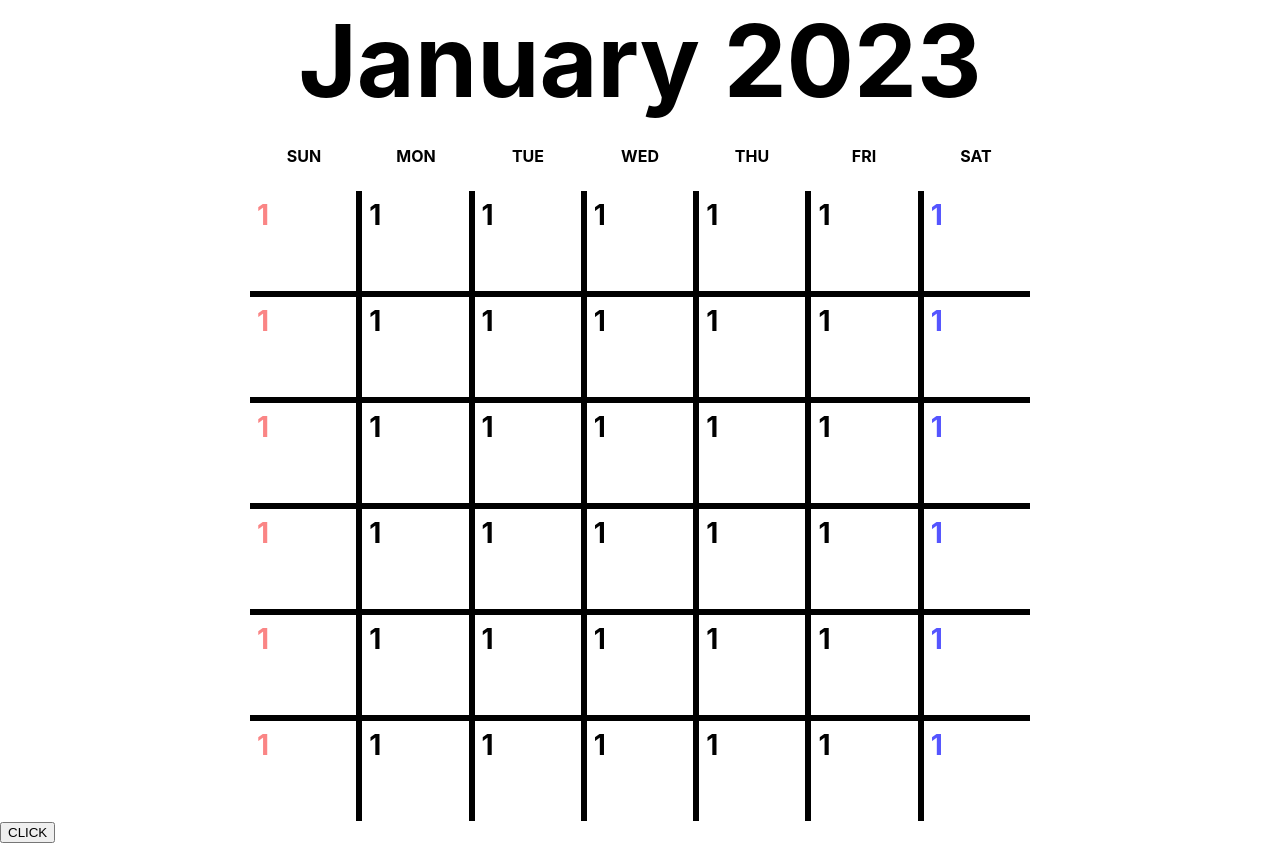
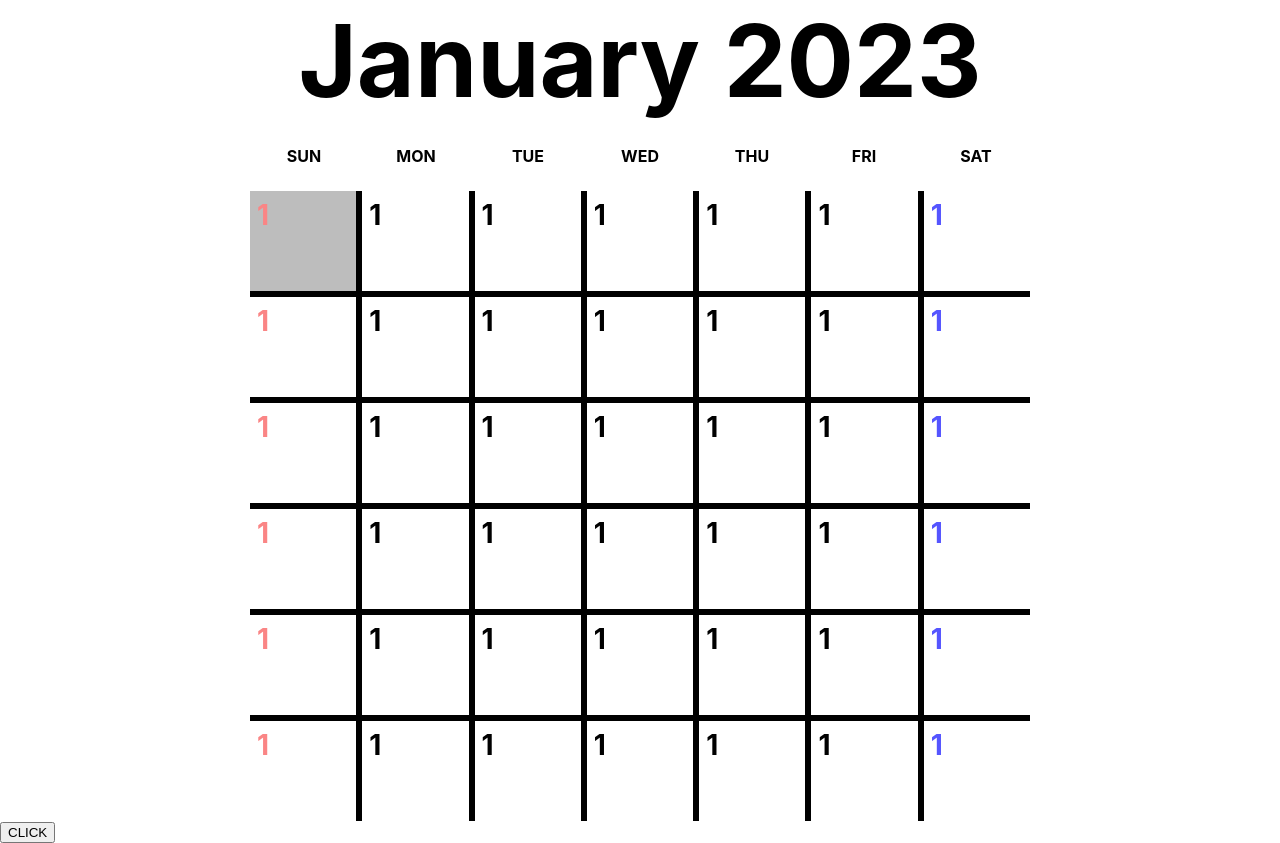
Before and after one commit to UlsanBigDev/ChunMa, a React (Create React App) app: page / in a window 1280 px wide. In both pictures the pointer is over the element 304 px from the left and 242 px from the top of the page. Built offline with nearby package versions, Linux system fonts and the light colour scheme.

Commit message:
add day hover css

```diff
--- a/src/css/main.css
+++ b/src/css/main.css
@@ -52,6 +52,10 @@ p {
     height: 100px;
     border: 3px solid #000000;
 }
+.day:hover {
+    background-color: #bdbdbd;
+    cursor: pointer;
+}
 .calendar-week:first-child > .day { border-top: none; }
 .calendar-week:last-child > .day { border-bottom: none; }
 .calendar-week > .day:first-child { border-left: none; color: rgb(250, 133, 133);}
```
